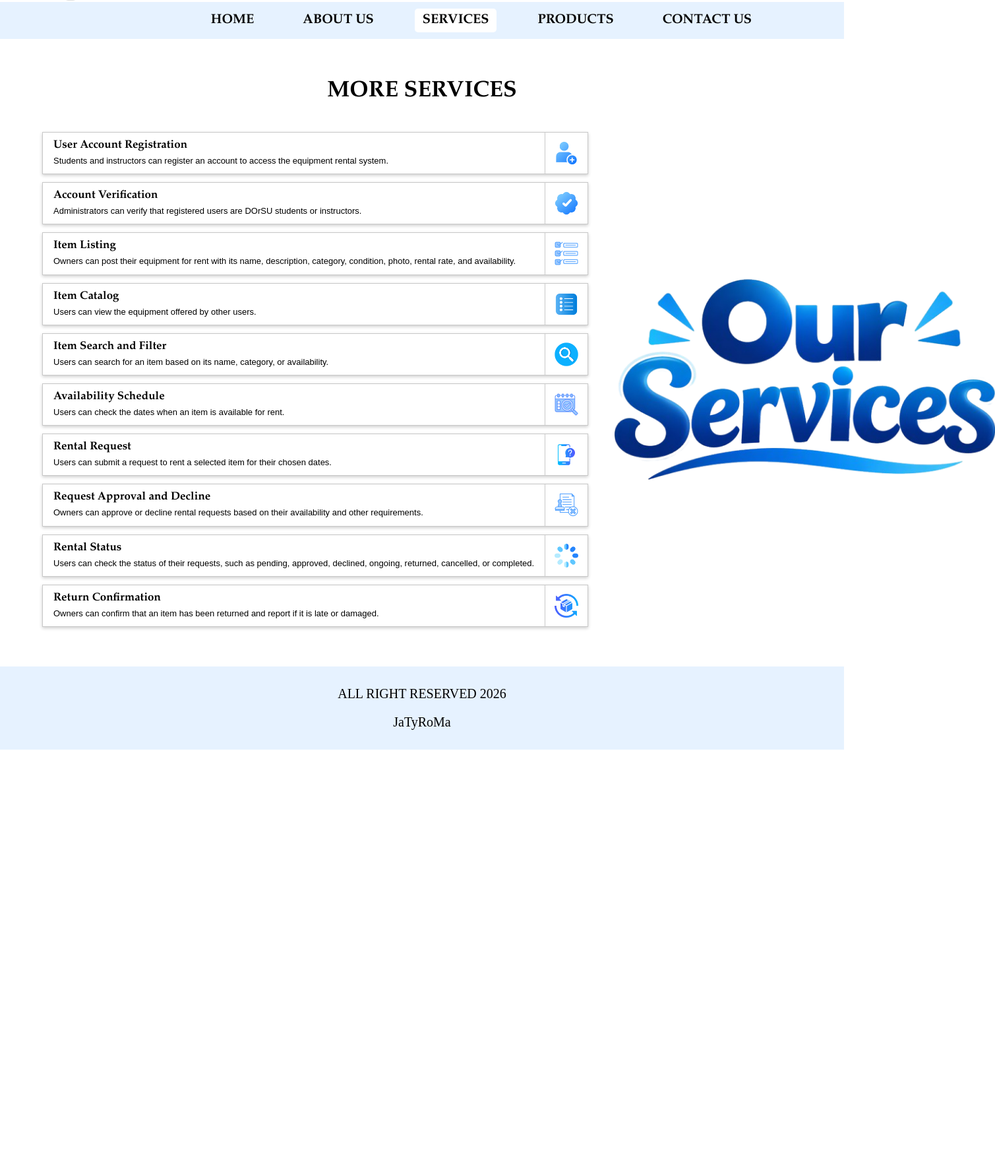
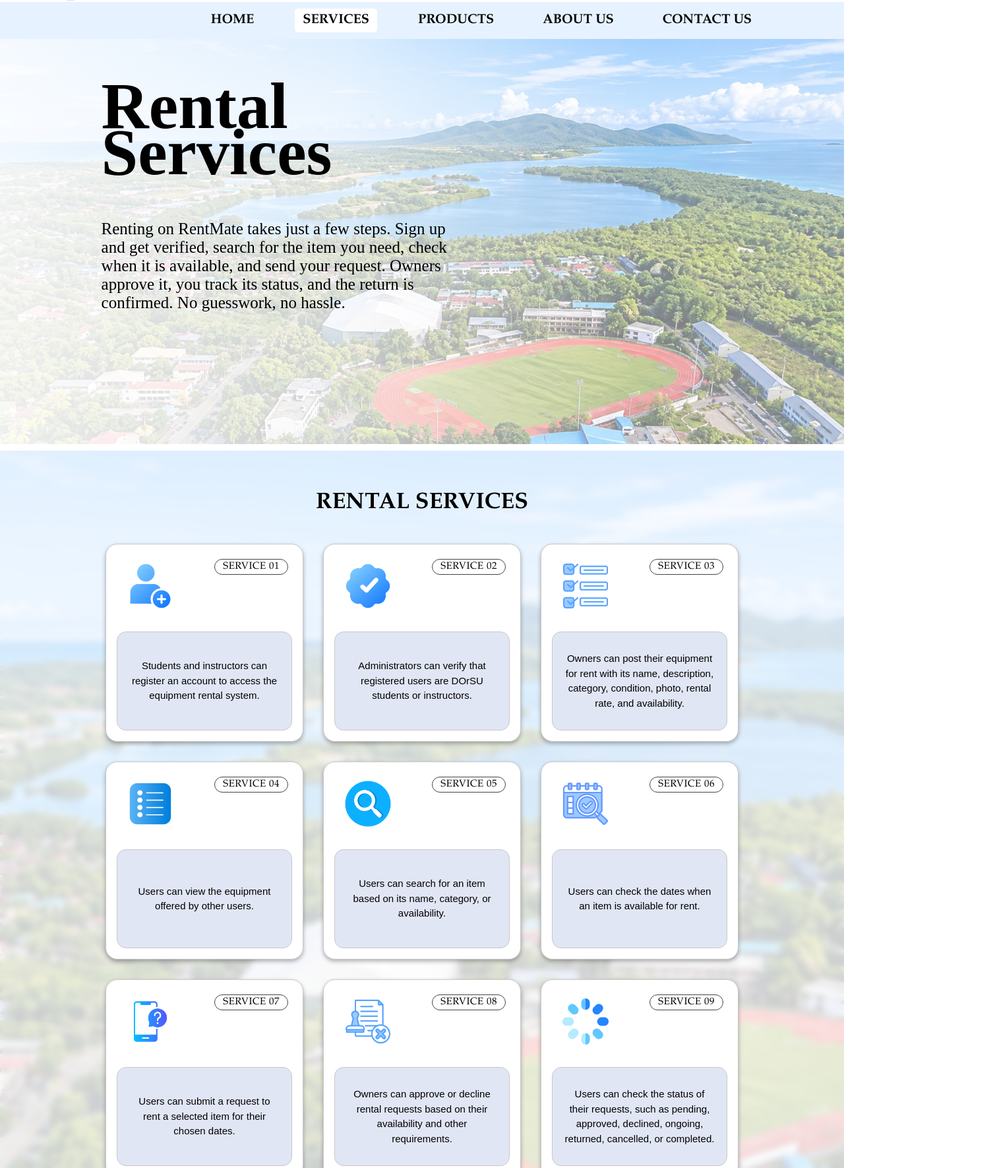
Before and after one commit to newbiedeveloper12/InnoByte-Website-Project, a plain HTML site: page moreservices/moreservices.html in a window 1280 px wide. Shown: the part 97-1867 px from the top of the page at 66% size, 1509 px wide, since content can reach past the window. Before the commit the page ends 1233 px from the top, so only its background shows below. Drawn offline with Linux system fonts and the light colour scheme.

Commit message:
updated homepage

```diff
--- a/moreservices/moreservices.html
+++ b/moreservices/moreservices.html
@@ -51,87 +51,161 @@
 			border-radius: 5px;
 		}
 
-		#ourservices {
-			padding: 60px 0;
-			margin-left: 0px;
+		.firstbackground {
+			position: relative;
+			z-index: 0;
+			overflow: hidden;
+			min-height: 680px;
 		}
 
-		.servicetext {
+		.firstbackground::before {
+			content: "";
+			position: absolute;
+			top: 56px;
+			left: 0;
+			right: 0;
+			bottom: 0;
+			background: url('moreservicebg.jpg') center top;
+			background-size: cover;
+			background-repeat: no-repeat;
+			z-index: -2;
+			margin-bottom: 10px;
+		}
+
+		.firstbackground::after {
+			content: "";
+			position: absolute;
+			top: 56px;
+			left: 0;
+			right: 0;
+			bottom: 0;
+			background: linear-gradient(to right, rgba(255, 255, 255, 0.85) 0%, rgba(255, 255, 255, 0.6) 40%,
+				rgba(255, 255, 255, 0) 75%);
+			background-color: rgba(255, 255, 255, 0.5);
+			z-index: -1;
+		}
+
+		#firstbackgroundtexts {
+			width: 30%;
+			margin-top: 5%;
+			margin-left: 12%;
+		}
+
+		#firstbackgroundtexts button {
+			background-color: #E6F2FF;
+			border: none;
+			border-radius: 5px;
+			padding: 15px 20px 15px 20px;
+			box-shadow: 2px 4px rgba(0, 0, 0, 0.3);
+			font-family: Perpetua;
+			font-size: 17px;
+		}
+
+		#firstbackgroundtexts button a {
+			text-decoration: none;
+			color: black;
+		}
+
+		#firstbackgroundtexts button:hover {
+			background-color: white;
+		}
+
+		#ourmoreservices {
+			position: relative;
+			z-index: 0;
+			overflow: hidden;
+			padding: 60px 0;
+		}
+
+		#ourmoreservices::before {
+			content: "";
+			position: absolute;
+			top: 0;
+			left: 0;
+			right: 0;
+			bottom: 0;
+			background: url('moreservicebg.jpg') center;
+			background-size: cover;
+			background-repeat: no-repeat;
+			z-index: -2;
+		}
+
+		#ourmoreservices::after {
+			content: "";
+			position: absolute;
+			top: 0;
+			left: 0;
+			right: 0;
+			bottom: 0;
+			background-color: rgba(255, 255, 255, 0.8);
+			backdrop-filter: blur(5px);
+			z-index: -1;
+		}
+
+		.moreservicetext {
 			font-family: Perpetua, "Book Antiqua", Georgia, serif;
 			text-align: center;
 			font-size: 34px;
 			margin: 0 0 40px 0;
 		}
 
-		.layoutofservice {
+		.moreservicesfieldadjust {
 			display: flex;
-			align-items: center;
-			gap: 40px;
-			width: auto;
-			margin: 0 5%;
+			flex-wrap: wrap;
+			justify-content: center;
+			gap: 30px;
+			width: 1300px;
+			max-width: 95%;
+			margin: 0 auto;
 		}
 
-		.listofservice {
-			flex: none;
-			display: flex;
-			flex-direction: column;
-			gap: 12px;
+		.moreserviceslist {
+			width: 300px;
+			position: relative;
+			box-sizing: border-box;
+			padding: 28px 16px 16px 16px;
+			background-color: white;
+			border: 1px solid #C8C8C8;
+			box-shadow: 0 3px 6px rgba(0, 0, 0, 0.3);
+			border-radius: 18px;
 		}
 
-		.imgservice {
-			width: 400px;
-			height: 300px;
-			flex-shrink: 0;
-			object-fit: cover;
-			border: 1px solid #C8C8C8;
-			box-shadow: 0 2px 5px rgba(0, 0, 0, 0.2);
+		.moreserviceslist img {
+			display: block;
+			width: 70px;
+			height: 70px;
+			object-fit: contain;
+			margin: 0 0 34px 16px;
 		}
 
-		.adjustservicelist {
-			display: flex;
+		.servicelabel {
+			position: absolute;
+			top: 22px;
+			right: 22px;
+			padding: 2px 12px;
 			background-color: white;
-			border: 1px solid #C8C8C8;
-			box-shadow: 0 2px 5px rgba(0, 0, 0, 0.2);
-			font-family: "Book Antiqua", Palatino, serif;
+			border: 1px solid #444;
+			border-radius: 20px;
+			font-family: Perpetua, "Book Antiqua", Georgia, serif;
+			font-size: 15px;
+			letter-spacing: 0.5px;
 		}
 
-		.serviceinformations {
-			flex: 1;
-			padding: 10px 16px;
-		}
-
-		.serviceinformations h3 {
-			margin: 0 0 4px 0;
-			font-size: 17px;
-		}
-
-		.serviceinformations p {
-			margin: 0;
-			font-size: 13px;
-			line-height: 1.4;
-			font-family: Arial, sans-serif;
-		}
-
-		.serviceicons {
-			width: 64px;
+		.moreservicedescription {
+			box-sizing: border-box;
+			width: 100%;
+			min-height: 150px;
+			padding: 18px;
 			display: flex;
 			align-items: center;
 			justify-content: center;
-			border-left: 1px solid #C8C8C8;
-		}
-
-		.serviceicons img {
-			width: 36px;
-			height: 36px;
-		}
-
-		.imgservice {
-			width: 577px;
-			height: 400px;
-			object-fit: cover;
-			border: none;
-			box-shadow: none;
-			margin-right: 10px;
+			text-align: center;
+			background-color: #E1E6F5;
+			border: 1px solid #C8C8C8;
+			border-radius: 14px;
+			font-family: Arial, sans-serif;
+			font-size: 15px;
+			line-height: 1.5;
 		}
 
 		footer {
@@ -147,115 +221,89 @@
 <body>
 	<img src="website_logo.png" class="logo">
 
+	<div class="firstbackground">
+
 		<nav class="moreservicesnavigationbar">
 			<ul class="moreservicesnavtexts">
-			<li><a href="../homepage/home_page.html">HOME</a></li>
-			<li><a href="../aboutus/about-us_page.html" >ABOUT US</a></li>
-			<li><a href="../moreservices/moreservices.html" target="_blank" class="active">SERVICES</a></li>
+				<li><a href="../homepage/home_page.html" target="_blank">HOME</a></li>
+				<li><a href="../moreservices/moreservices.html" class="active">SERVICES</a></li>
 				<li><a href="../products/products.html" target="_blank">PRODUCTS</a></li>
+				<li><a href="../aboutus/about-us_page.html" target="_blank">ABOUT US</a></li>
 				<li><a href="../contact/contact-us_page.html" target="_blank">CONTACT US</a></li>
 			</ul>
 		</nav>
 
-	<div id="ourservices">
-		<h2 class="servicetext">MORE SERVICES</h2>
-
-		<div class="layoutofservice">
-
-			<div class="listofservice">
-
-				<div class="adjustservicelist">
-
-					<div class="serviceinformations">
-
-						<h3>User Account Registration</h3>
-						<p>Students and instructors can register an account to access the equipment rental system.</p>
-					</div>
-
-					<div class="serviceicons"><img src="useracc.png" alt=""></div>
-
-				</div>
-
-				<div class="adjustservicelist">
-					<div class="serviceinformations">
-						<h3>Account Verification</h3>
-						<p>Administrators can verify that registered users are DOrSU students or instructors.</p>
-					</div>
-					<div class="serviceicons"><img src="accver.png" alt=""></div>
-
-				</div>
-
-				<div class="adjustservicelist">
-					<div class="serviceinformations">
-						<h3>Item Listing</h3>
-						<p>Owners can post their equipment for rent with its name, description, category, condition, photo, rental rate, and availability.</p>
-
-					</div>
-
-					<div class="serviceicons"><img src="itemlist.png" alt=""></div>
-
-				</div>
-
-				<div class="adjustservicelist">
-					<div class="serviceinformations">
-						<h3>Item Catalog</h3>
-						<p>Users can view the equipment offered by other users.</p>
-					</div>
-
-					<div class="serviceicons"><img src="itemcatalog.png" alt=""></div>
-				</div>
-
-				<div class="adjustservicelist">
-					<div class="serviceinformations">
-						<h3>Item Search and Filter</h3>
-						<p>Users can search for an item based on its name, category, or availability.</p>
-					</div>
-					<div class="serviceicons"><img src="itemsearch.png" alt=""></div>
-				</div>
-
-				<div class="adjustservicelist">
-					<div class="serviceinformations">
-						<h3>Availability Schedule</h3>
-						<p>Users can check the dates when an item is available for rent.</p>
-					</div>
-					<div class="serviceicons"><img src="sched.png" alt=""></div>
-				</div>
-
-				<div class="adjustservicelist">
-					<div class="serviceinformations">
-						<h3>Rental Request</h3>
-						<p>Users can submit a request to rent a selected item for their chosen dates.</p>
-					</div>
-					<div class="serviceicons"><img src="rentalreq.png" alt=""></div>
-				</div>
-
-				<div class="adjustservicelist">
-					<div class="serviceinformations">
-						<h3>Request Approval and Decline</h3>
-						<p>Owners can approve or decline rental requests based on their availability and other requirements.</p>
-					</div>
-					<div class="serviceicons"><img src="approval.png" alt=""></div>
-				</div>
-
-				<div class="adjustservicelist">
-					<div class="serviceinformations">
-						<h3>Rental Status</h3>
-						<p>Users can check the status of their requests, such as pending, approved, declined, ongoing, returned, cancelled, or completed.</p>
-					</div>
-					<div class="serviceicons"><img src="status.png" alt=""></div>
-				</div>
-
-				<div class="adjustservicelist">
-					<div class="serviceinformations">
-						<h3>Return Confirmation</h3>
-						<p>Owners can confirm that an item has been returned and report if it is late or damaged.</p>
-					</div>
-					<div class="serviceicons"><img src="returnconfirm.png" alt=""></div>
+		<div id="firstbackgroundtexts">
+			<h1 style="font-size: 100px; font-family: Perpetua; line-height: 70%;">Rental Services</h1>
+			<p style="text-align: left; font-size: 25px; width: 550px;">Renting on RentMate takes just a few steps. Sign up and get verified, search for the item you need, check when it is available, and send your request. Owners approve it, you track its status, and the return is confirmed. No guesswork, no hassle.</p>
 		</div>
 
 	</div>
 
-			<img src="service_image.png" class="imgservice" alt="">
+	<div id="ourmoreservices">
+		<h2 class="moreservicetext">RENTAL SERVICES</h2>
+
+		<div class="moreservicesfieldadjust">
+
+			<div class="moreserviceslist">
+				<span class="servicelabel">SERVICE 01</span>
+				<img src="useracc.png" alt="">
+				<div class="moreservicedescription">Students and instructors can register an account to access the equipment rental system.</div>
+			</div>
+
+			<div class="moreserviceslist">
+				<span class="servicelabel">SERVICE 02</span>
+				<img src="accver.png" alt="">
+				<div class="moreservicedescription">Administrators can verify that registered users are DOrSU students or instructors.</div>
+			</div>
+
+			<div class="moreserviceslist">
+				<span class="servicelabel">SERVICE 03</span>
+				<img src="itemlist.png" alt="">
+				<div class="moreservicedescription">Owners can post their equipment for rent with its name, description, category, condition, photo, rental rate, and availability.</div>
+			</div>
+
+			<div class="moreserviceslist">
+				<span class="servicelabel">SERVICE 04</span>
+				<img src="itemcatalog.png" alt="">
+				<div class="moreservicedescription">Users can view the equipment offered by other users.</div>
+			</div>
+
+			<div class="moreserviceslist">
+				<span class="servicelabel">SERVICE 05</span>
+				<img src="itemsearch.png" alt="">
+				<div class="moreservicedescription">Users can search for an item based on its name, category, or availability.</div>
+			</div>
+
+			<div class="moreserviceslist">
+				<span class="servicelabel">SERVICE 06</span>
+				<img src="sched.png" alt="">
+				<div class="moreservicedescription">Users can check the dates when an item is available for rent.</div>
+			</div>
+
+			<div class="moreserviceslist">
+				<span class="servicelabel">SERVICE 07</span>
+				<img src="rentalreq.png" alt="">
+				<div class="moreservicedescription">Users can submit a request to rent a selected item for their chosen dates.</div>
+			</div>
+
+			<div class="moreserviceslist">
+				<span class="servicelabel">SERVICE 08</span>
+				<img src="approval.png" alt="">
+				<div class="moreservicedescription">Owners can approve or decline rental requests based on their availability and other requirements.</div>
+			</div>
+
+			<div class="moreserviceslist">
+				<span class="servicelabel">SERVICE 09</span>
+				<img src="status.png" alt="">
+				<div class="moreservicedescription">Users can check the status of their requests, such as pending, approved, declined, ongoing, returned, cancelled, or completed.</div>
+			</div>
+
+			<div class="moreserviceslist">
+				<span class="servicelabel">SERVICE 10</span>
+				<img src="returnconfirm.png" alt="">
+				<div class="moreservicedescription">Owners can confirm that an item has been returned and report if it is late or damaged.</div>
+			</div>
 
 		</div>
 
```
Also changed, not shown: aboutus/about-us_page.html (+3 -3 lines), contact/contact-us_page.html (+4 -4 lines), homepage/home_page.html (+89 -111 lines), homepage/homepageimage.png (added), moreservices/moreservicebg.jpg (added). Lines whose indentation alone changed are shown as unchanged.
